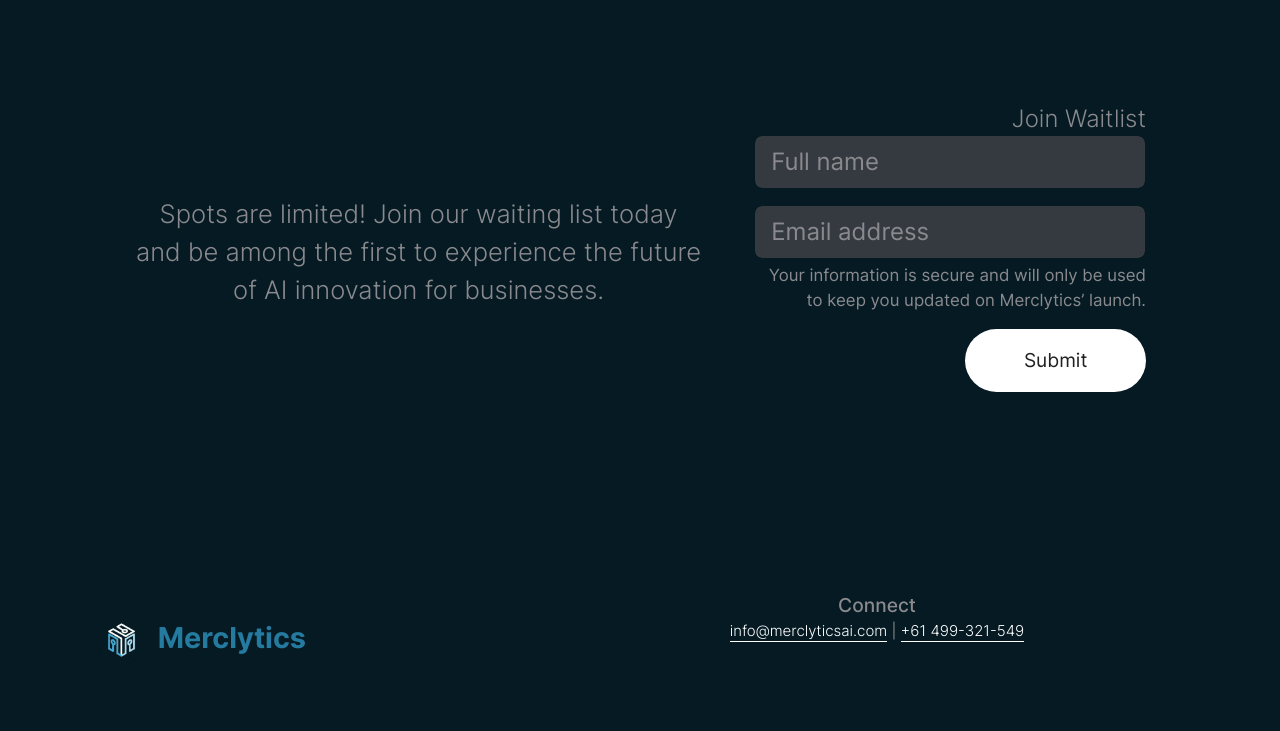
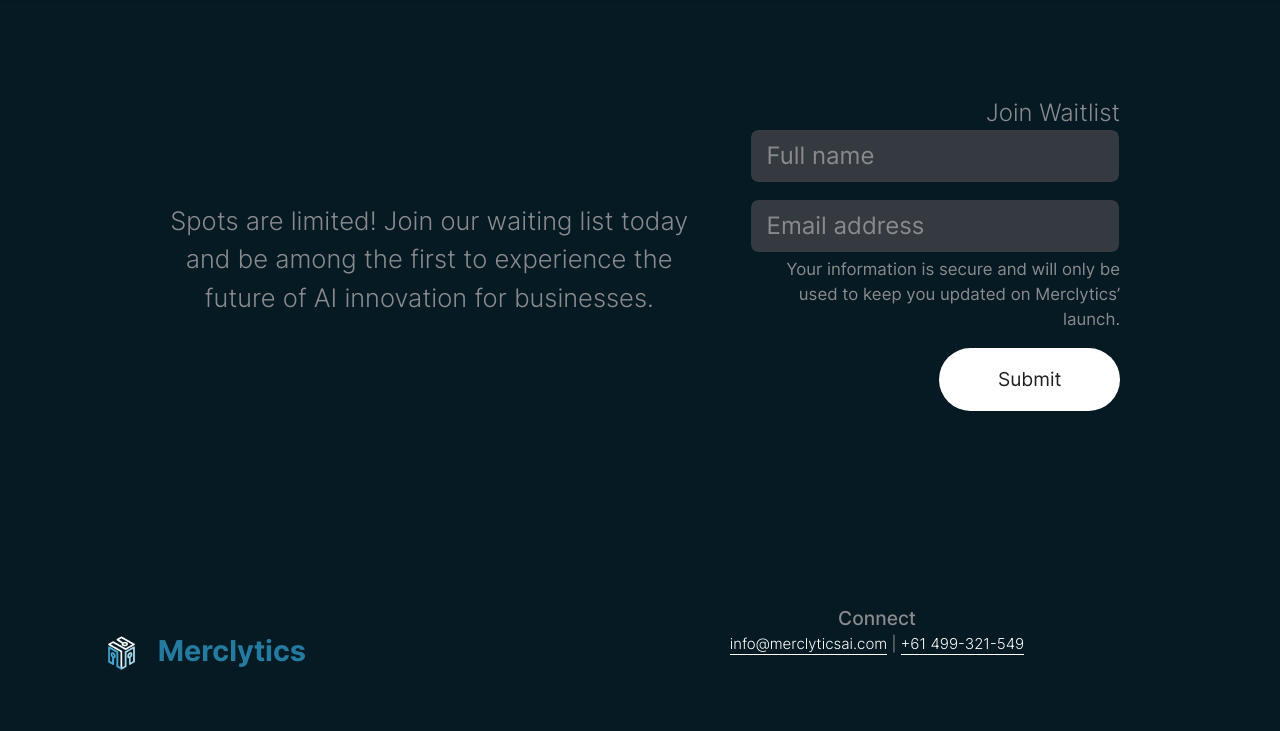
Before and after one commit to ajmal03/merclytics., a plain HTML site: page index.html in a window 1280 px wide. Shown: the part 1440-2171 px from the top of the page. Drawn offline with nearby package versions, Linux system fonts and the light colour scheme.

Commit message:
Update index.html

```diff
--- a/index.html
+++ b/index.html
@@ -167,7 +167,7 @@
 
     chatContainer.innerHTML = `
       <div class="chat-header">
-        <span>Merclytics AI</span>
+        <span>AI Chat</span>
         <span class="close-button">&times;</span>
       </div>
       <iframe
@@ -227,10 +227,8 @@ allow="microphone">
         </div>
       </div>
 
-    </div>
 
-
-    <div class="bg-dark">
+      <div class="bg-dark">
       <div class="container px-vw-5 py-vh-5">
         <div class="row d-flex align-items-center">
           <div class="col-12 col-lg-7 text-lg-end" data-aos="fade-right">
@@ -248,8 +246,9 @@ allow="microphone">
       </div>
     </div>
 
-
-    <div class="bg-black" id="Join Waitlist">
+    </div>
+    <div class="container">
+      <div class="bg-black" id="Join Waitlist">
       <div class="container px-vw-5 py-vh-5">
         <div class="row d-flex align-items-center">
           <div class="col-12 col-lg-7 bg-dark rounded-5 py-vh-3 text-center my-5" data-aos="zoom-in-up">
@@ -282,6 +281,8 @@ allow="microphone">
           </div>
         </div>
       </div>
+
+    </div>
 
     </div>
 
@@ -382,9 +383,6 @@ allow="microphone">
       console.log(scrollpos);
     })
   </script>
-
-
-
 </body>
 
 </html>
```
